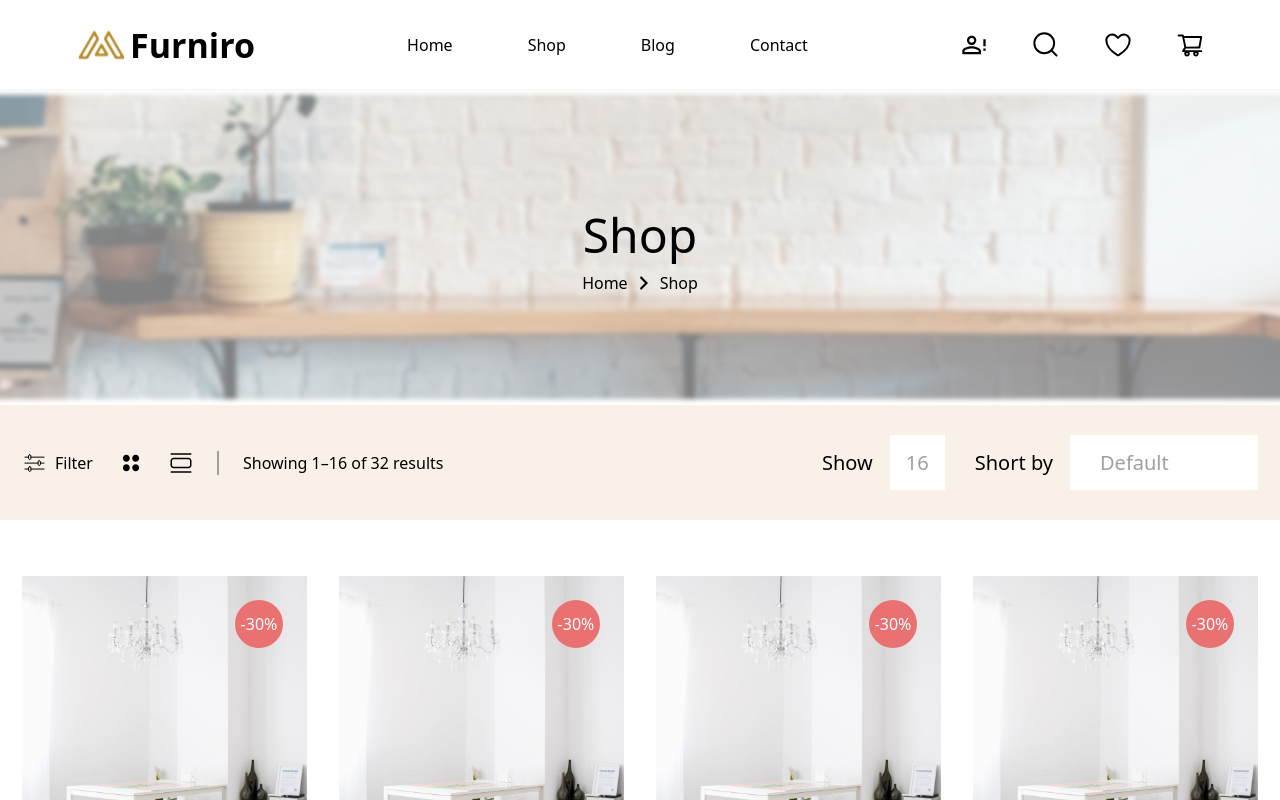
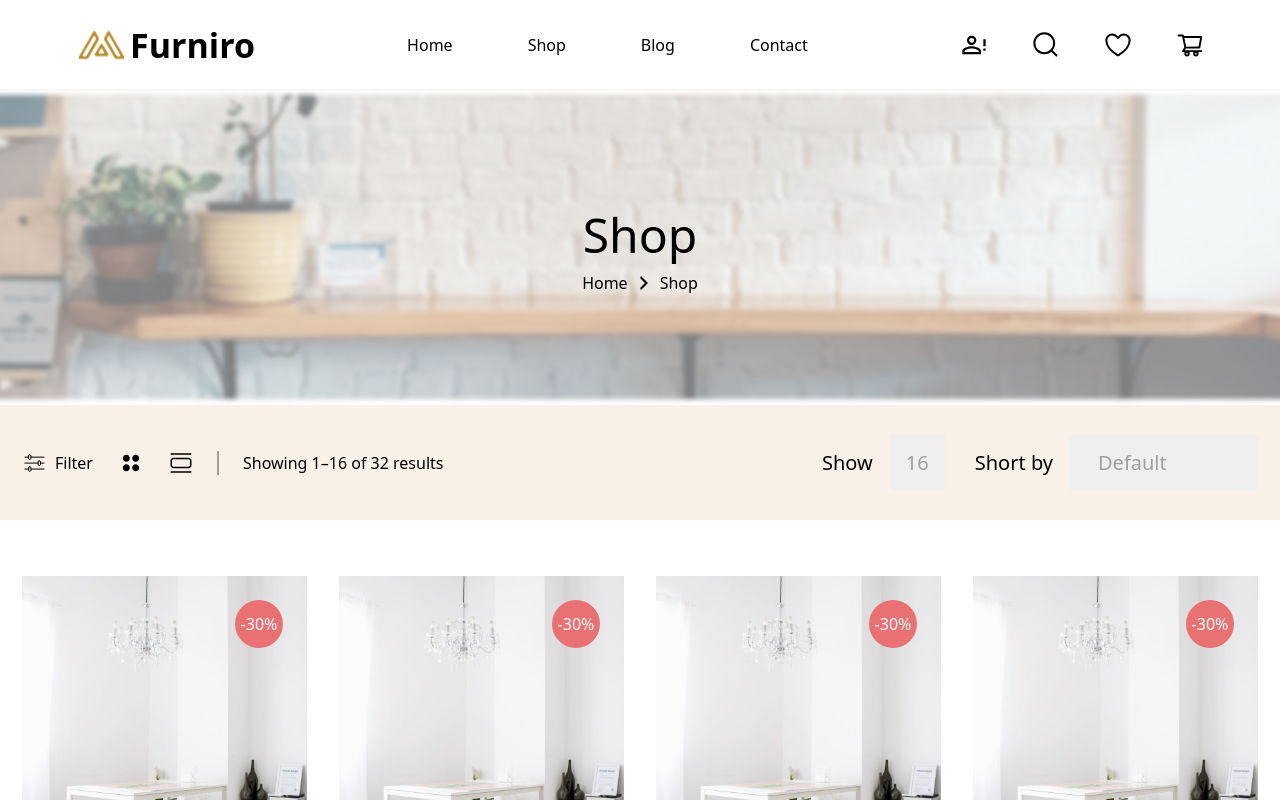
Before and after one commit to TayyabaAmjadRao/UI-UX-Hackathone, a React (Vite) app: page /shop in a window 1280 px wide. Shown: the top 800 px of the page. Built offline with nearby package versions, Linux system fonts and the light colour scheme.

Commit message:
navbar problem solved

```diff
--- a/package.json
+++ b/package.json
@@ -11,13 +11,14 @@
   },
   "dependencies": {
     "@reduxjs/toolkit": "^1.9.7",
+    "@types/react-slick": "^0.23.12",
     "react": "^18.2.0",
     "react-dom": "^18.2.0",
     "react-redux": "^8.1.3",
-    "react-router-dom": "^6.18.0"
+    "react-router-dom": "^6.18.0",
+    "slick-carousel": "^1.8.1"
   },
   "devDependencies": {
-    "@types/react": "^18.2.15",
     "@types/react-dom": "^18.2.7",
     "@typescript-eslint/eslint-plugin": "^6.0.0",
     "@typescript-eslint/parser": "^6.0.0",
--- a/src/assets/const/cardCarousel.ts
+++ b/src/assets/const/cardCarousel.ts
@@ -13,7 +13,7 @@ export const cardCarousel = [
         subTitle: "Inner Peace"
     },
     {
-        id:2,
+        id: 2,
         img: r2,
         level: "02",
         title: 'Kitchen',
--- a/src/components/checkout/CheckoutForm.tsx
+++ b/src/components/checkout/CheckoutForm.tsx
@@ -11,64 +11,74 @@ const CheckoutForm = () => {
                         <div className="flex gap-8 mb-9 lg:flex-row flex-col">
                             <div className="lg:w-6/12">
                                 <label className="font-medium text-[#000000] text-[1rem] leading-6 mb-[22px] block" htmlFor="firstName">First Name</label>
-                                <input className="border-2 border-[#9F9F9F] rounded-[10px] px-[1rem] w-full h-[75px]" type="text" id="firstName" />
+                                <input className="border-2 border-[#9F9F9F] rounded-[10px] px-7 w-full h-[75px]" type="text" id="firstName" />
                             </div>
                             <div className="lg:w-6/12">
                                 <label className="font-medium text-[#000000] text-[1rem] leading-6 mb-[22px] block" htmlFor="lastName">Last Name</label>
-                                <input type="text" className="border-2 border-[#9F9F9F] w-full px-[1rem] rounded-[10px] h-[75px]" id="lastName" />
+                                <input type="text" className="border-2 border-[#9F9F9F] w-full px-7 rounded-[10px] h-[75px]" id="lastName" />
                             </div>
                         </div>
 
                         <div className="mb-9">
                             <label className="font-medium text-[#000000] text-[1rem] leading-6 mb-[22px] block" htmlFor="companyName">Company Name (Optional)</label>
-                            <input type="text" className="border-2 border-[#9F9F9F] px-4 w-full rounded-[10px] h-[75px]" id="companyName" />
+                            <input type="text" className="border-2 border-[#9F9F9F] px-7 w-full rounded-[10px] h-[75px]" id="companyName" />
                         </div>
 
-                        <div className="mb-9">
+                        <div className="mb-9 relative">
                             <label className="font-medium text-[#000000] text-[1rem] leading-6 mb-[22px] block" htmlFor="countryRegion">Country / Region</label>
-                            <select name="country-region" id="countryRegion" className="border-2 border-[#9F9F9F] px-4 w-full rounded-[10px] h-[75px]">
-                                <option value="Example1" disabled selected className="text-[#9F9F9F] text-[1rem] font-normal">Sri Lanka</option>
+                            <select name="country-region" id="countryRegion" className="border-2 appearance-none border-[#9F9F9F] px-7 w-full rounded-[10px] h-[75px]">
+                                <option value="Example1" defaultChecked className="text-[#9F9F9F] text-[1rem] font-normal">Sri Lanka</option>
                                 <option value="Example2">Example 2</option>
                                 <option value="Example3">Example 3</option>
                             </select>
+                            <div className="absolute inset-y-0 right-4 top-12 flex items-center px-3 pointer-events-none">
+                                <svg className="w-6 h-6 text-black" fill="none" strokeLinecap="round" strokeLinejoin="round" strokeWidth="2" viewBox="0 0 24 24" stroke="currentColor">
+                                    <path d="M19 9l-7 7-7-7"></path>
+                                </svg>
+                            </div>
                         </div>
 
                         <div className="mb-9">
                             <label className="font-medium text-[#000000] text-[1rem] leading-6 mb-[22px] block" htmlFor="streetAddress">Street address</label>
-                            <input type="text" className="border-2 border-[#9F9F9F] px-4 w-full rounded-[10px] h-[75px]" id="streetAddress" />
+                            <input type="text" className="border-2 border-[#9F9F9F] px-7 w-full rounded-[10px] h-[75px]" id="streetAddress" />
                         </div>
 
                         <div className="mb-9">
                             <label className="font-medium text-[#000000] text-[1rem] leading-6 mb-[22px] block" htmlFor="townCity">Town / City</label>
-                            <input type="text" className="border-2 border-[#9F9F9F] px-4 w-full rounded-[10px] h-[75px]" id="townCity" />
+                            <input type="text" className="border-2 border-[#9F9F9F] px-7 w-full rounded-[10px] h-[75px]" id="townCity" />
                         </div>
 
-                        <div className="mb-9">
+                        <div className="mb-9 relative">
                             <label className="font-medium text-[#000000] text-[1rem] leading-6 mb-[22px] block" htmlFor="Province">Province</label>
-                            <select name="Province" id="Province" className="border-2 border-[#9F9F9F] px-4 w-full rounded-[10px] h-[75px]">
-                                <option value="Example1" disabled selected>Western Province</option>
+                            <select name="Province" id="Province" className="border-2 appearance-none border-[#9F9F9F] px-7 w-full rounded-[10px] h-[75px]">
+                                <option value="Example1" defaultChecked >Western Province</option>
                                 <option value="Example2">Example 2</option>
                                 <option value="Example3">Example 3</option>
                             </select>
+                            <div className="absolute inset-y-0 right-4 top-12 flex items-center px-3 pointer-events-none">
+                                <svg className="w-6 h-6 text-black" fill="none" strokeLinecap="round" strokeLinejoin="round" strokeWidth="2" viewBox="0 0 24 24" stroke="currentColor">
+                                    <path d="M19 9l-7 7-7-7"></path>
+                                </svg>
+                            </div>
                         </div>
 
                         <div className="mb-9">
                             <label className="font-medium text-[#000000] text-[1rem] leading-6 mb-[22px] block" htmlFor="ZIP-code">ZIP code</label>
-                            <input type="text" className="border-2 border-[#9F9F9F] px-4 w-full rounded-[10px] h-[75px]" id="ZIP-code" />
+                            <input type="text" className="border-2 border-[#9F9F9F] px-7 w-full rounded-[10px] h-[75px]" id="ZIP-code" />
                         </div>
 
                         <div className="mb-9">
                             <label className="font-medium text-[#000000] text-[1rem] leading-6 mb-[22px] block" htmlFor="Phone">Phone</label>
-                            <input type="text" className="border-2 border-[#9F9F9F] px-4 w-full rounded-[10px] h-[75px]" id="Phone" />
+                            <input type="text" className="border-2 border-[#9F9F9F] px-7 w-full rounded-[10px] h-[75px]" id="Phone" />
                         </div>
 
                         <div className="mb-9">
                             <label className="font-medium text-[#000000] text-[1rem] leading-6 mb-[22px] block" htmlFor="emailAddress">Email address</label>
-                            <input type="text" className="border-2 border-[#9F9F9F] px-4 w-full rounded-[10px] h-[75px]" id="emailAddress" />
+                            <input type="text" className="border-2 border-[#9F9F9F] px-7 w-full rounded-[10px] h-[75px]" id="emailAddress" />
                         </div>
 
                         <div>
-                            <input type="text" className="border-2 border-[#9F9F9F] px-4 w-full rounded-[10px] h-[75px]" placeholder="Additional information" />
+                            <input type="text" className="border-2 border-[#9F9F9F] px-7 w-full rounded-[10px] h-[75px]" placeholder="Additional information" />
                         </div>
                     </form>
                 </div>
--- a/src/components/shop/Filter.tsx
+++ b/src/components/shop/Filter.tsx
@@ -19,11 +19,20 @@ const Filter = () => {
                 <div className='flex items-center lg:flex-row flex-col gap-[30px] lg:mt-0 mt-6'>
                     <div className='flex items-center gap-[17px]'>
                         <span className='lg:text-[20px] font-normal text-lg'>Show</span>
-                        <input type="text" placeholder='16' className='w-[55px] h-[55px] text-center placeholder:text-[#9F9F9F] font-normal text-[20px] outline-0' />
+                        <select name="product-counts" id="productCounts" className='w-[55px] h-[55px] appearance-none text-center border-0 text-[#9F9F9F] text-xl'>
+                            <option value="16" selected>16</option>
+                            <option value="32">32</option>
+                            <option value="48">48</option>
+                            <option value="64">64</option>
+                        </select>
                     </div>
                     <div className='flex items-center gap-[17px]'>
                         <span className='lg:text-[20px] font-normal text-lg'>Short by</span>
-                        <input type="text" placeholder='Default' className='w-[188px] h-[55px] pl-[30px] placeholder:text-[#9F9F9F] font-normal text-[20px] outline-0' />
+                        <select name="product-counts" id="shortBy" className='w-[188px] h-[55px] px-7 appearance-none border-0 text-[#9F9F9F] text-xl'>
+                            <option value="Default" selected>Default</option>
+                            <option value="Example 1">Example 1</option>
+                            <option value="Example 2">Example 2</option>
+                        </select>
                     </div>
                 </div>
             </div>
--- a/src/main.tsx
+++ b/src/main.tsx
@@ -13,6 +13,7 @@ import Checkout from './pages/Checkout.tsx';
 import Search from './pages/Search.tsx';
 import Favorites from './pages/Favorites.tsx';
 import NotFound from './pages/NotFound.tsx';
+import ProductComparison from './pages/ProductComparison.tsx';
 
 const router = createBrowserRouter(createRoutesFromElements(
   <Route path='/' element={<App />}>
@@ -27,6 +28,7 @@ const router = createBrowserRouter(createRoutesFromElements(
     <Route path='search' element={<Search />} />
     <Route path='favorites' element={<Favorites />} />
     <Route path='*' element={<NotFound />} />
+    <Route path='productComparison' element={<ProductComparison />} />
   </Route>
 ))
 
```
Also changed, not shown: src/components/common/Navbar.tsx (+4 -8 lines), src/components/home/RoomsSlider.tsx (+5 -6 lines), src/index.css (line endings or trailing spaces), 2 other files (tests, documents, lock files or other folders).
